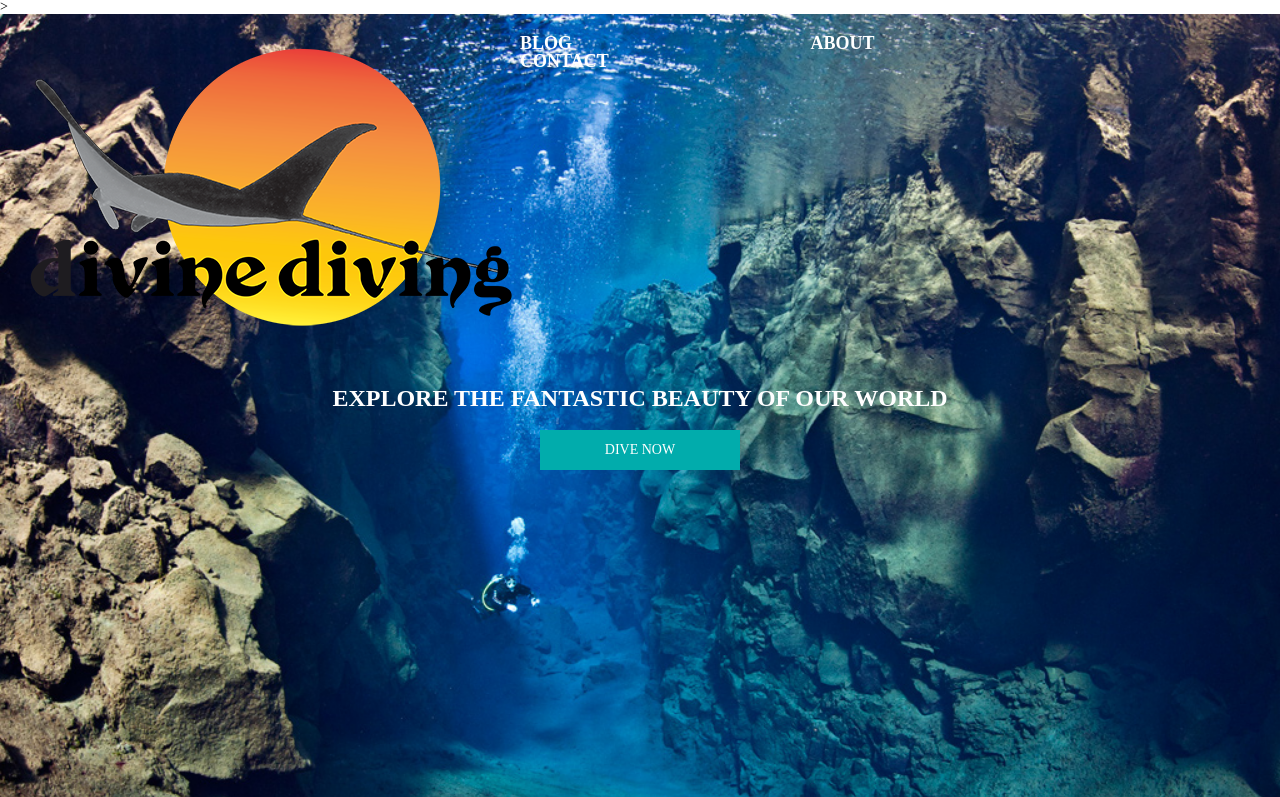
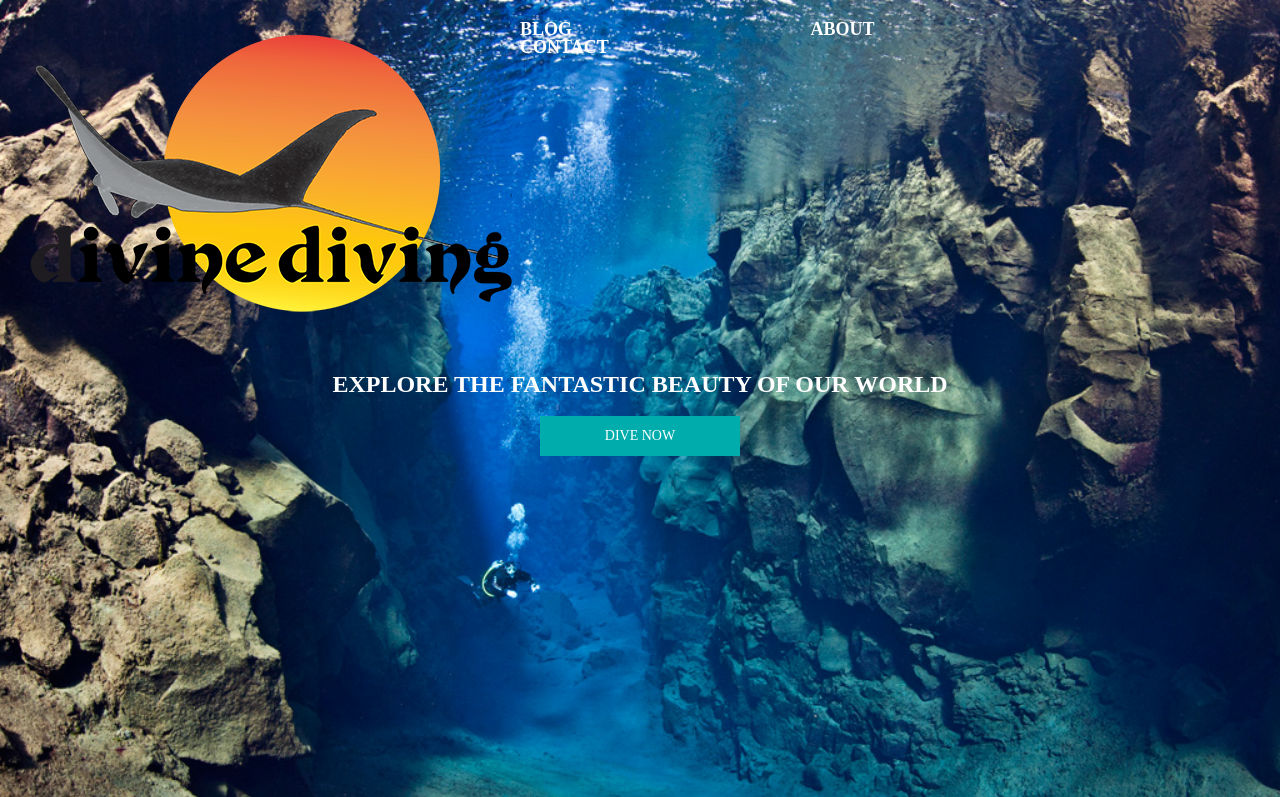
Before and after one commit to Yurii-Skyba/test, a plain HTML site: page index.html in a window 1280 px wide. Shown: the top 797 px of the page. Drawn offline with Linux system fonts and the light colour scheme.

Commit message:
Update index.html

```diff
--- a/index.html
+++ b/index.html
@@ -6,7 +6,7 @@
     <meta name="viewport" content="width=device-width, initial-scale=1.0">
     <meta http-equiv="X-UA-Compatible" content="ie=edge">
     <link href="https://fonts.googleapis.com/css2?family=Roboto:wght@400&display=swap" rel="stylesheet">
-    <link rel="stylesheet" type="text/css" href="https://yurii-skyba.github.io/test/css/style.css">>
+    <link rel="stylesheet" type="text/css" href="https://yurii-skyba.github.io/test/css/style.css">
     <title>Explore the world of ocean</title>
 </head>
 
```
